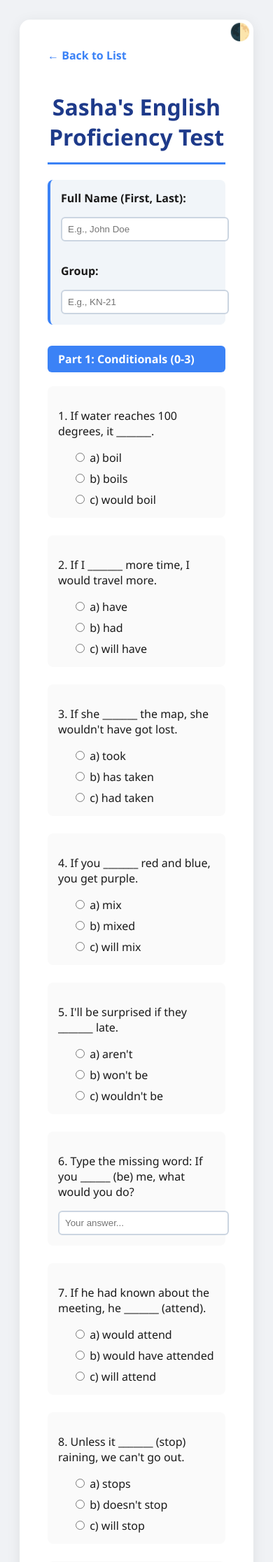
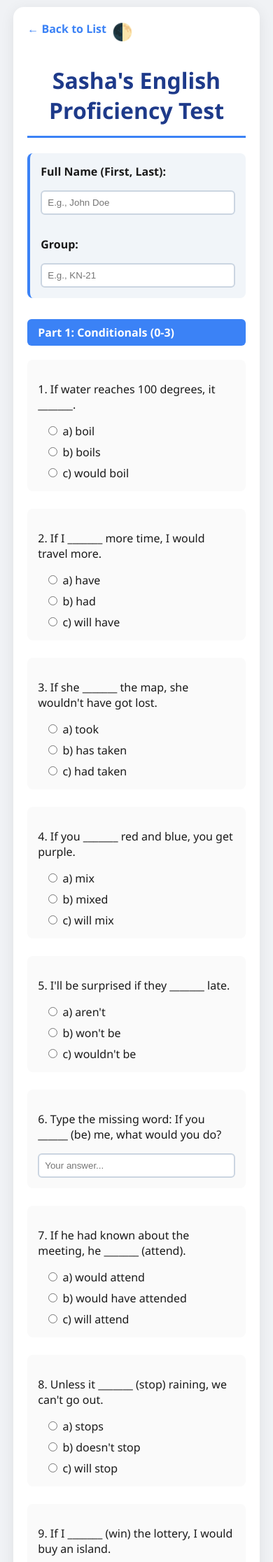
Before and after one commit to IdzaYar120/english-test-app, a Flask app: page /test/sasha in a window 390 px wide. Shown: the top 2232 px of the page at 70% size. Run offline with Flask 3, Linux system fonts and the light colour scheme.

Commit message:
style: make application fully responsive across all devices

```diff
--- a/templates/test_sasha.html
+++ b/templates/test_sasha.html
@@ -5,21 +5,27 @@
     <meta name="viewport" content="width=device-width, initial-scale=1.0">
     <title>English Grammar Test - Sasha</title>
     <style>
-        body { font-family: 'Segoe UI', sans-serif; background-color: #f0f2f5; padding: 20px; color: #1a1a1a; }
-        .container { max-width: 800px; margin: auto; background: white; padding: 40px; border-radius: 15px; box-shadow: 0 4px 20px rgba(0,0,0,0.08); }
+        body { font-family: 'Segoe UI', sans-serif; background-color: #f0f2f5; padding: 20px; color: #1a1a1a; margin: 0; }
+        .container { width: 95%; max-width: 800px; box-sizing: border-box; margin: auto; background: white; padding: 40px; border-radius: 15px; box-shadow: 0 4px 20px rgba(0,0,0,0.08); }
         h1 { color: #1e3a8a; text-align: center; border-bottom: 3px solid #3b82f6; padding-bottom: 15px; }
         .section-title { background: #3b82f6; color: white; padding: 8px 15px; border-radius: 6px; margin: 30px 0 20px 0; font-weight: bold; }
         .question { margin-bottom: 25px; padding: 15px; border-radius: 8px; transition: 0.3s; background: #fafafa; }
         .question:hover { background: #f1f5f9; }
         .options { margin-left: 20px; display: grid; gap: 8px; margin-top: 10px; }
-        input[type="text"] { padding: 8px; border: 2px solid #cbd5e1; border-radius: 6px; width: 100%; max-width: 300px; outline: none; }
+        input[type="text"] { padding: 8px; border: 2px solid #cbd5e1; border-radius: 6px; width: 100%; max-width: 100%; box-sizing: border-box; outline: none; }
         input[type="text"]:focus { border-color: #3b82f6; }
 
         .controls { position: sticky; bottom: 20px; background: white; padding: 20px; border-radius: 10px; box-shadow: 0 -5px 15px rgba(0,0,0,0.1); display: flex; flex-direction: column; gap: 10px; margin-top: 40px; }
         #jsonFile { margin-bottom: 10px; }
-        button { padding: 12px; background: #10b981; color: white; border: none; border-radius: 8px; font-size: 16px; font-weight: bold; cursor: pointer; transition: 0.2s; }
+        button { padding: 12px; background: #10b981; color: white; border: none; border-radius: 8px; font-size: 16px; font-weight: bold; cursor: pointer; transition: 0.2s; width: 100%; box-sizing: border-box; }
         button:hover { background: #059669; }
         #result { margin-top: 15px; font-size: 1.2rem; font-weight: bold; text-align: center; color: #1e3a8a; }
+
+        @media (max-width: 600px) {
+            body { padding: 10px; }
+            .container { padding: 20px; }
+            .options { margin-left: 10px; }
+        }
     </style>
 </head>
 <body>
```
Also changed, not shown: templates/index.html (+10 -3 lines), templates/result.html (+10 -2 lines), templates/test_results.html (+13 -3 lines), templates/test_yevhen.html (+9 -2 lines).
